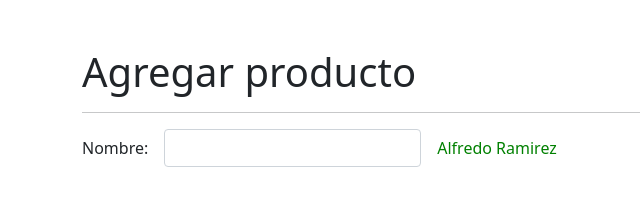
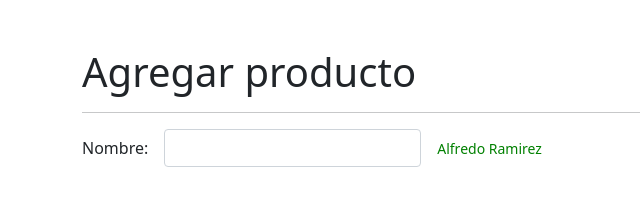
Before and after one commit to WiiruxCruz/11-directivasApp, an Angular app: page /productos/agregar in a window 1280 px wide. Shown: the top 213 px of the page, without its empty margins (0-640 px from the left). Built offline with nearby package versions, Linux system fonts and the light colour scheme.

Commit message:
Resolución del problema

```diff
--- a/src/app/shared/directives/error-msg.directive.ts
+++ b/src/app/shared/directives/error-msg.directive.ts
@@ -11,14 +11,16 @@ export class ErrorMsgDirective implements OnInit, OnChanges {
 	htmlElement: ElementRef<HTMLElement>;
 	//@Input() color: string = 'red';
 	@Input() set color( valor: string ) {
-		this.htmlElement.nativeElement.style.color = valor;
+		//this.htmlElement.nativeElement.style.color = valor;
 		this._color = valor;
+		this.setColor();
 	}
 	//@Input() mensaje: string = 'Este campo es necesario';
 	@Input() set mensaje( valor: string ) {
 		//console.log( valor );
 		this._mensaje = valor;
-		this.htmlElement.nativeElement.innerText = valor;
+		//this.htmlElement.nativeElement.innerText = valor;
+		this.setMensaje();
 	}
 
 	constructor( private el: ElementRef<HTMLElement> ) {
@@ -49,23 +51,23 @@ export class ErrorMsgDirective implements OnInit, OnChanges {
 		console.log('NgOnInit en la directiva');
 		//console.log(this.color); //undefinied
 		//console.log(this.mensaje); //undefinied
-		//this.setColor();
-		//this.setMensaje();
+		this.setEstilo();
+		this.setColor();
+		this.setMensaje();
 	}
 
 	setEstilo(): void {
 		this.htmlElement.nativeElement.classList.add('form-text');
 	}
 
-	/*
+
 	setColor(): void {
-		this.htmlElement.nativeElement.style.color = this.color;
-		this.htmlElement.nativeElement.classList.add('form-text');
+		this.htmlElement.nativeElement.style.color = this._color;
 	}
 
 	setMensaje(): void {
-		this.htmlElement.nativeElement.innerText = this.mensaje;
+		this.htmlElement.nativeElement.innerText = this._mensaje;
 	}
-	*/
+
 
 }
```
